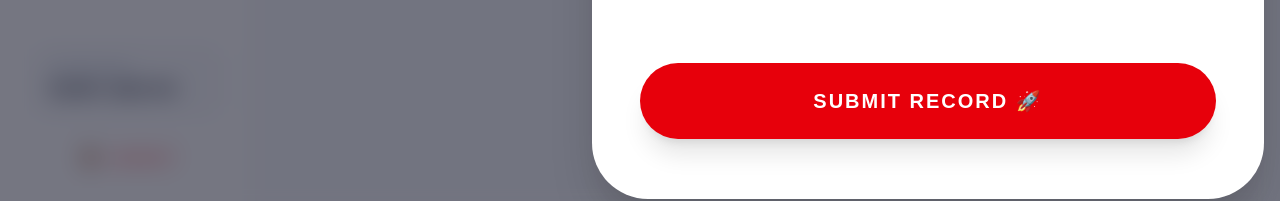
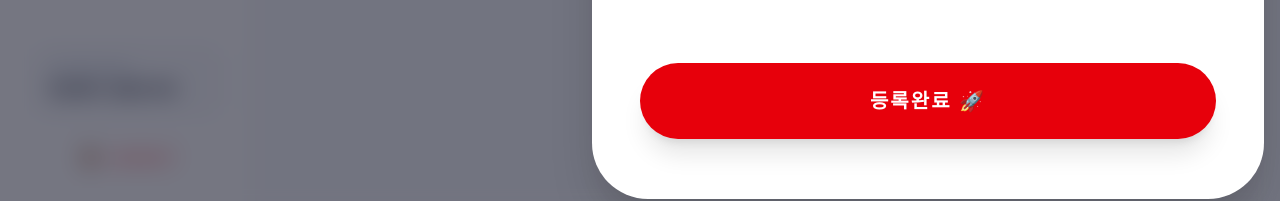
Before and after one commit to emgj0135-bot/ny-logis-system, a Next.js app: page /accident in a window 1280 px wide. Both pictures are taken after typing "2020-01-15", "2020-01-15", "2020-01-15", "2020-01-15" into the empty fields and a click on the button "+ 신규 사고 접수". Shown: the part 585-786 px from the top of the page. Built offline with nearby package versions, Linux system fonts and the light colour scheme; no server answers; the database is empty.

Commit message:
Update page.tsx

```diff
--- a/app/accident/page.tsx
+++ b/app/accident/page.tsx
@@ -243,7 +243,7 @@ export default function AccidentPage() {
                   <input type="number" value={formData.confirmed_amount} className="w-full p-5 bg-white border-2 border-red-100 rounded-2xl text-sm outline-none text-right text-red-600 font-black" onChange={e => setFormData({...formData, confirmed_amount: parseInt(e.target.value) || 0})} />
                 </div>
                 <button type="submit" className="w-full mt-10 p-6 bg-red-600 text-white rounded-[2.5rem] text-xl font-black shadow-xl hover:bg-red-700 transition-all uppercase tracking-widest font-black">
-                  {editingItem ? 'Save Changes 💾' : 'Submit Record 🚀'}
+                  {editingItem ? '수정완료 💾' : '등록완료 🚀'}
                 </button>
               </form>
             </div>
```
